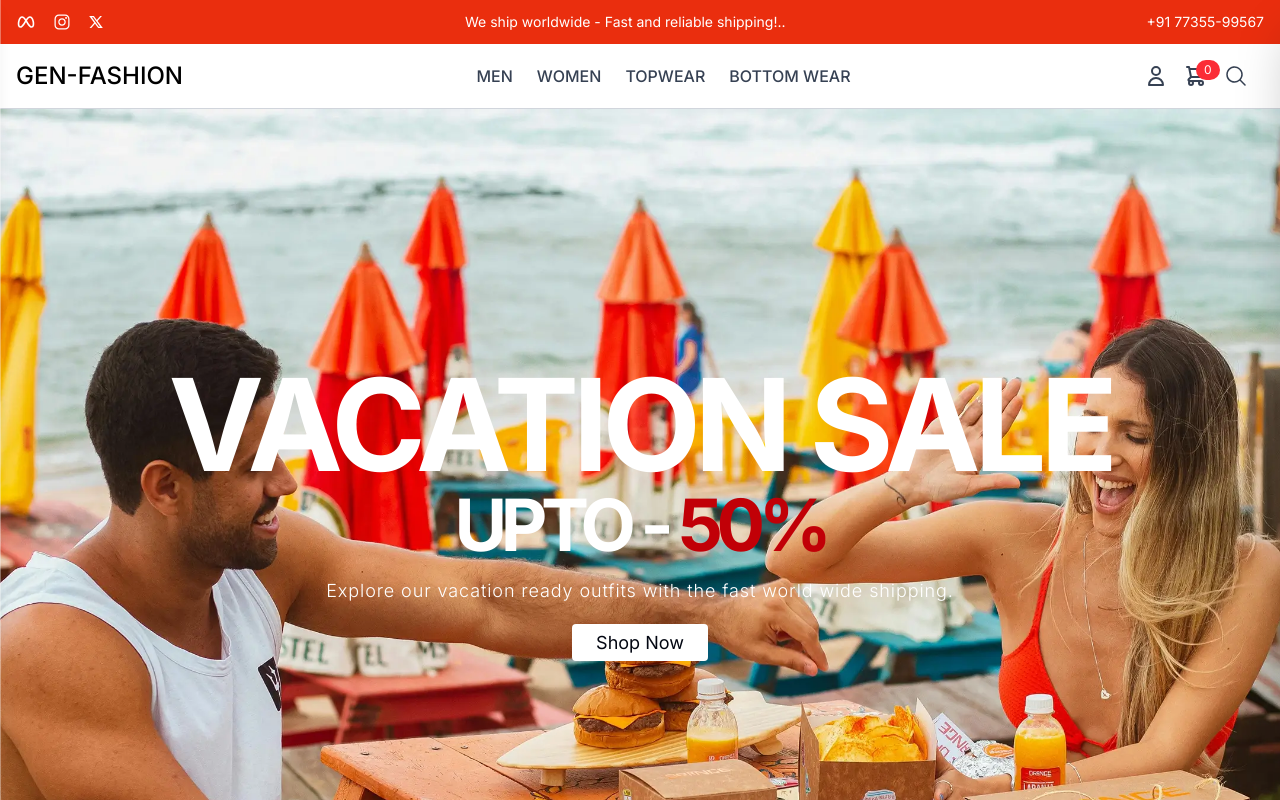
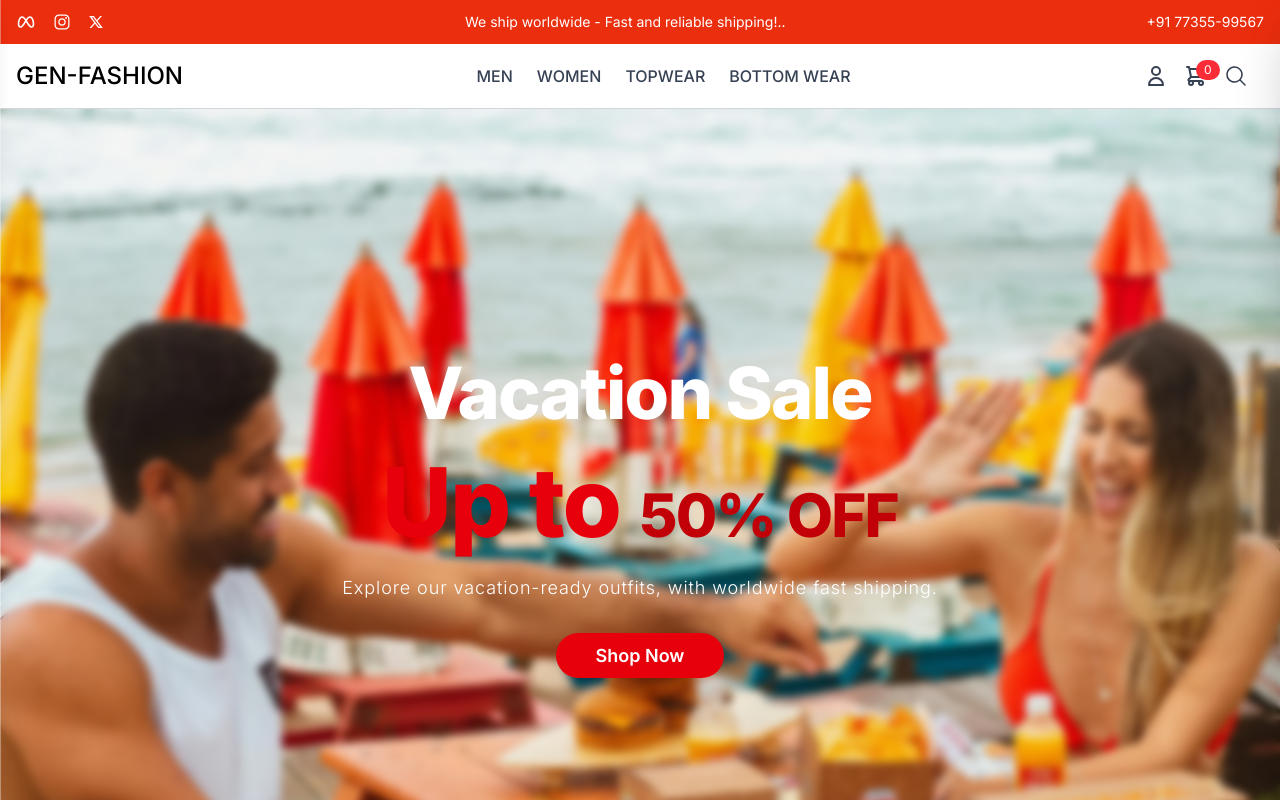
Before and after one commit to subhankar19112004/E-Commerce-Rabbit-FullStack, a React (Vite) app in the folder frontend/: page / in a window 1280 px wide. Shown: the top 800 px of the page. Built offline with nearby package versions, Linux system fonts and the light colour scheme.

Commit message:
footer and navbar updates

```diff
--- a/frontend/package.json
+++ b/frontend/package.json
@@ -15,6 +15,7 @@
     "react-dom": "^19.1.0",
     "react-icons": "^5.5.0",
     "react-router-dom": "^7.5.3",
+    "sonner": "^2.0.4",
     "tailwindcss": "^4.1.5"
   },
   "devDependencies": {
--- a/frontend/src/components/Common/Footer.jsx
+++ b/frontend/src/components/Common/Footer.jsx
@@ -7,8 +7,8 @@ import { Link } from "react-router-dom";
 
 const Footer = () => {
   return (
-    <footer className=" border-t px-12 ">
-      <div className="container mx-auto grid grid-cols-1 md:grid-cols-4 gap-8  px-4 lg:px-0">
+    <footer className=" border-t px-12  ">
+      <div className="container mx-auto grid grid-cols-1 md:grid-cols-4 gap-8 mt-6  px-4 lg:px-0">
         <div>
           <h3 className=" test-lg text-gray-800 mb-4">News Letter</h3>
           <p className=" text-gray-600 mb-4">
--- a/frontend/src/components/Common/Navbar.jsx
+++ b/frontend/src/components/Common/Navbar.jsx
@@ -80,9 +80,9 @@ const Navbar = () => {
       {/* mobile navigation */}
       <div className={`fixed top-0 left-0 w-3/4 sm:w-1/2 md:w-1/3 h-full bg-white shadow-lg transform transition-transform duration-300 flex flex-col z-50 ease-in-out ${navDrawerOpen ? "translate-x-0" : "-translate-x-full"} `}>
         <div className=" flex justify-end p-4">
-            <bottom>
+            <button>
                 <IoMdClose onClick={toogleNavDrawer} className=" h-6 w-6 text-gray-600 cursor-pointer"/>
-            </bottom>
+            </button>
         </div>
         <div className="p-4">
             <h2 className=" text-xl font-sans font-semibold mb-4">Menu</h2>
--- a/frontend/src/components/Layout/Hero.jsx
+++ b/frontend/src/components/Layout/Hero.jsx
@@ -4,30 +4,32 @@ import { Link } from "react-router-dom";
 
 const Hero = () => {
   return (
-    <section className="relative">
+    <section className="relative w-full">
       <img
         src={heroImg}
         alt="Hero image"
-        className="w-full h-[400px] md:h-[600px] lg:h-[800px] object-cover"
+        className="w-full h-[600px] sm:h-[700px] md:h-[800px] object-cover object-center"
       />
 
-      <div className=" absolute inset-0 bg-black-500/50 flex items-center justify-center">
-        <div className=" text-center text-white p-6 ">
-          <h1 className=" text-4xl flex flex-col md:text-9xl font-bold tracking-tighter uppercase mb-4">
-            Vacation Sale{" "}
-            <span className=" text-7xl">
-              {" "}
-              upto{" -  "}
-              <span className=" text-7xl text-red-700"> 50% </span>
+      <div className="absolute inset-0 bg-transparent backdrop-blur-xs bg-opacity-50 flex items-center justify-center px-4 sm:px-8 md:px-16">
+        <div className="text-center text-white max-w-3xl mx-auto px-6 sm:px-12">
+          <h1 className="text-4xl sm:text-5xl md:text-6xl lg:text-7xl font-extrabold tracking-tight leading-tight mb-6">
+            Vacation Sale
+            <span className="block text-5xl sm:text-6xl md:text-7xl lg:text-8xl mt-4 text-red-600">
+              Up to <span className="text-6xl text-red-700">50% OFF</span>
             </span>
           </h1>
 
-          <p className=" text-sm font-light md:text-lg  tracking-wider mb-6">
-            Explore our vacation ready outfits with the fast world wide shipping.
+          <p className="text-sm sm:text-base md:text-lg font-light tracking-wider mb-8 sm:mb-10">
+            Explore our vacation-ready outfits, with worldwide fast shipping.
           </p>
 
-        <Link to="#" className=" bg-white text-gray-950 px-6 py-2 rounded-sm text-lg ">Shop Now</Link>
-
+          <Link
+            to="#"
+            className="bg-red-600 text-white py-3 px-10 rounded-full text-lg font-semibold shadow-xl transform transition-all duration-300 hover:bg-red-700 hover:scale-105"
+          >
+            Shop Now
+          </Link>
         </div>
       </div>
     </section>
```
